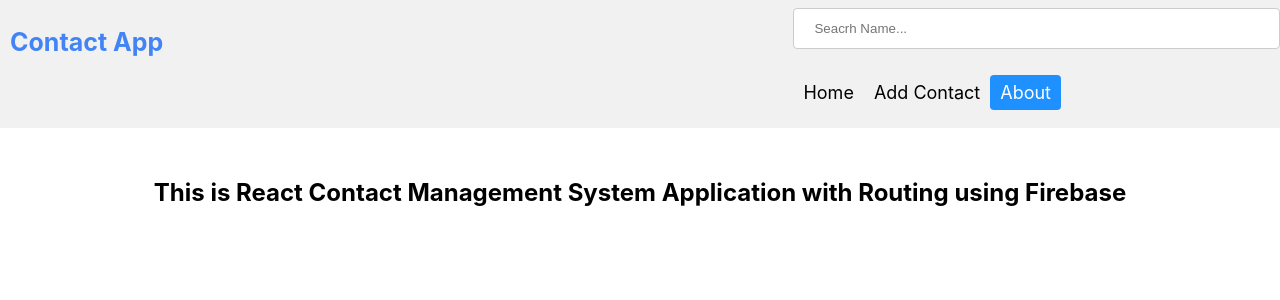
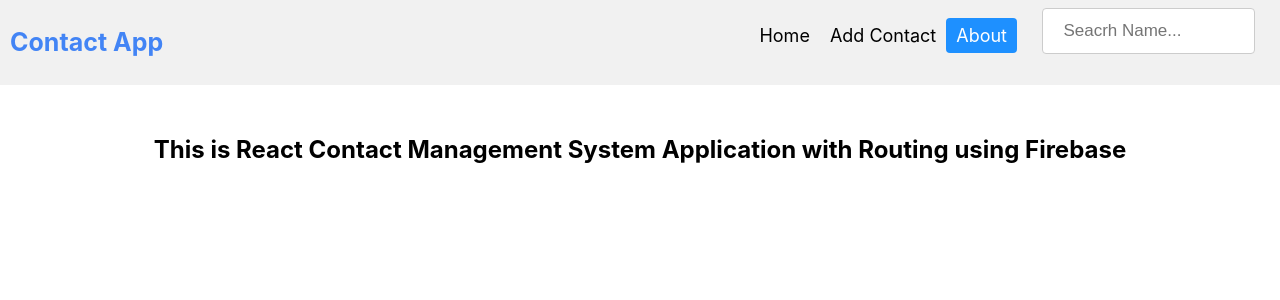
Before and after one commit to EmreTurkannn/Contact-App, a React (Create React App) app: page /about in a window 1280 px wide. Shown: the top 300 px of the page. Built offline with nearby package versions, Linux system fonts and the light colour scheme.

Commit message:
css styled

```diff
--- a/src/components/Header.css
+++ b/src/components/Header.css
@@ -42,3 +42,12 @@ color:#5d6778;
         float:none;
     }
 }
+
+.inputField{
+    width: 40% !important;
+    padding: 1px;
+    margin-top: 5px;
+    margin-right: 6px;
+    border:none;
+    font-size: 17px;
+}
```
